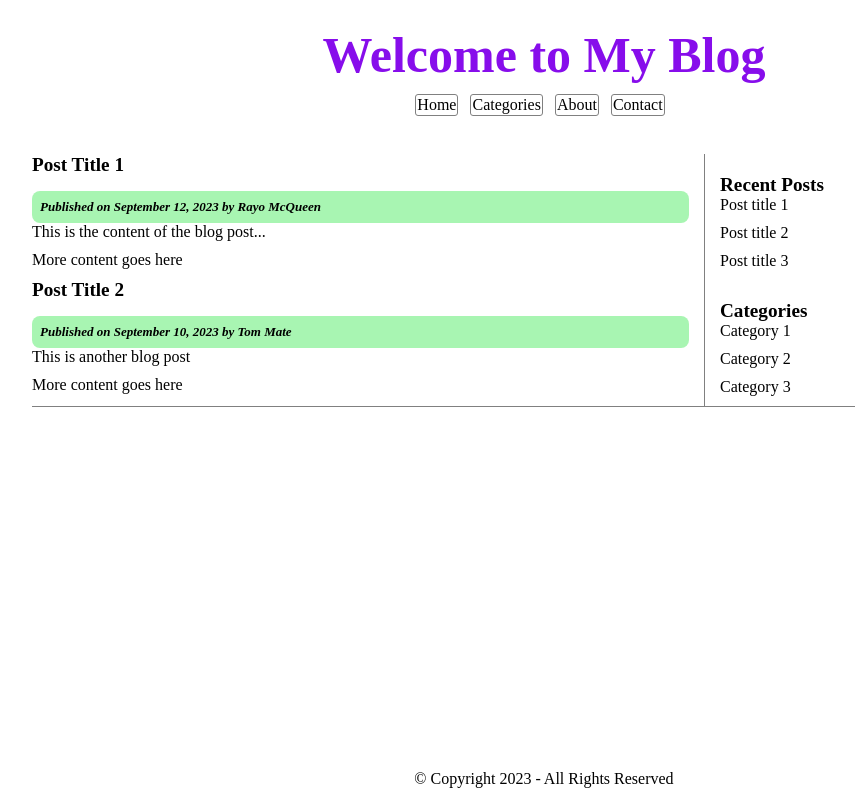
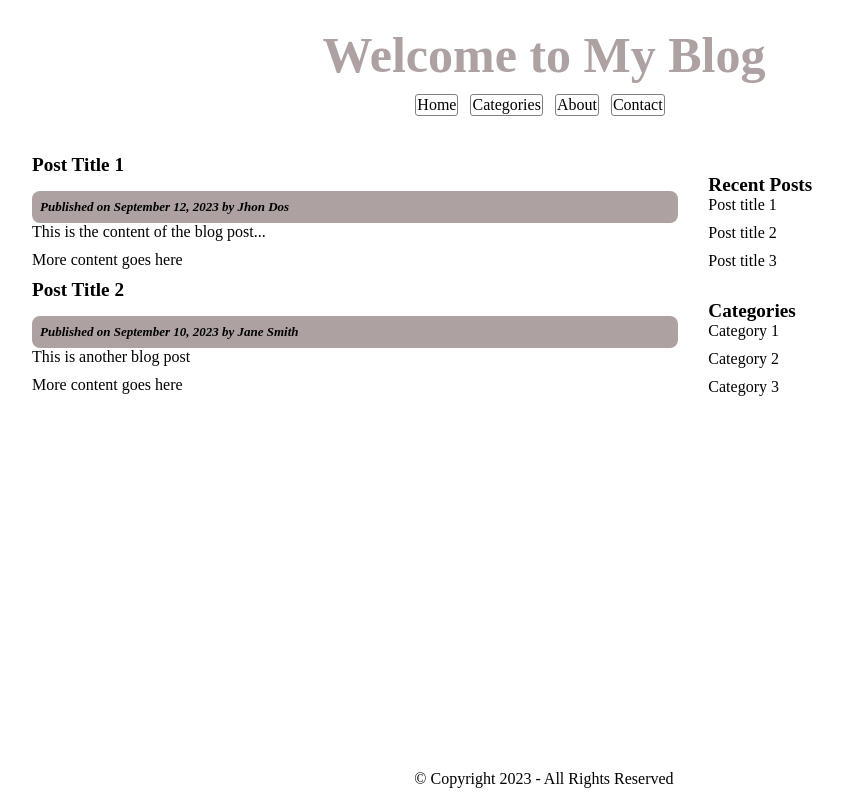
Before and after one commit to AGUACATE2304/Challenge-1, a plain HTML site: page index.html in a window 1280 px wide. Shown: the whole page, without its empty margins (96-951 px from the left). Drawn offline with Linux system fonts and the light colour scheme.

Commit message:
New color stile / fix name error

```diff
--- a/index.html
+++ b/index.html
@@ -24,13 +24,13 @@
         <div class="left">
             <div>
                 <h2 class="titlebot">Post Title 1</h2>
-                <p class="comments">Published on September 12, 2023 by Rayo McQueen</p>
+                <p class="comments">Published on September 12, 2023 by Jhon Dos</p>
                 <p>This is the content of the blog post...</p>
                 <p>More content goes here</p>
             </div>
             <div>
                 <h2 class="titlebot">Post Title 2</h2>
-                <p class="comments">Published on September 10, 2023 by Tom Mate</p>
+                <p class="comments">Published on September 10, 2023 by Jane Smith</p>
                 <p>This is another blog post</p>
                 <p>More content goes here</p>
             </div>
--- a/style.css
+++ b/style.css
@@ -66,7 +66,7 @@ footer {
 
 .titleTop {
     font-size: 50px;
-    color: #870deb;
+    color: rgb(173, 161, 161);
 }
 
 .bottom{
@@ -76,13 +76,13 @@ footer {
 }
 
 .left{
-    border-bottom: 1px grey solid;
+    border-bottom: 1px rgb(173, 161, 161);
     padding-right: 15px;
 }
 
 .right{
-    border-bottom: 1px grey solid;
-    border-left: 1px grey solid;
+    border-bottom: 1px rgb(173, 161, 161);
+    border-left: 1px rgb(173, 161, 161);
     width: 70%;
     padding-left: 15px;
 }
@@ -102,7 +102,7 @@ footer {
     font-style: italic;
     font-size: small;
     font-weight: bold;
-    background-color:rgba(48, 231, 72, 0.418);
+    background-color:rgb(173, 161, 161);
     border-radius: 8px;
     padding: 8px;
 }
```
